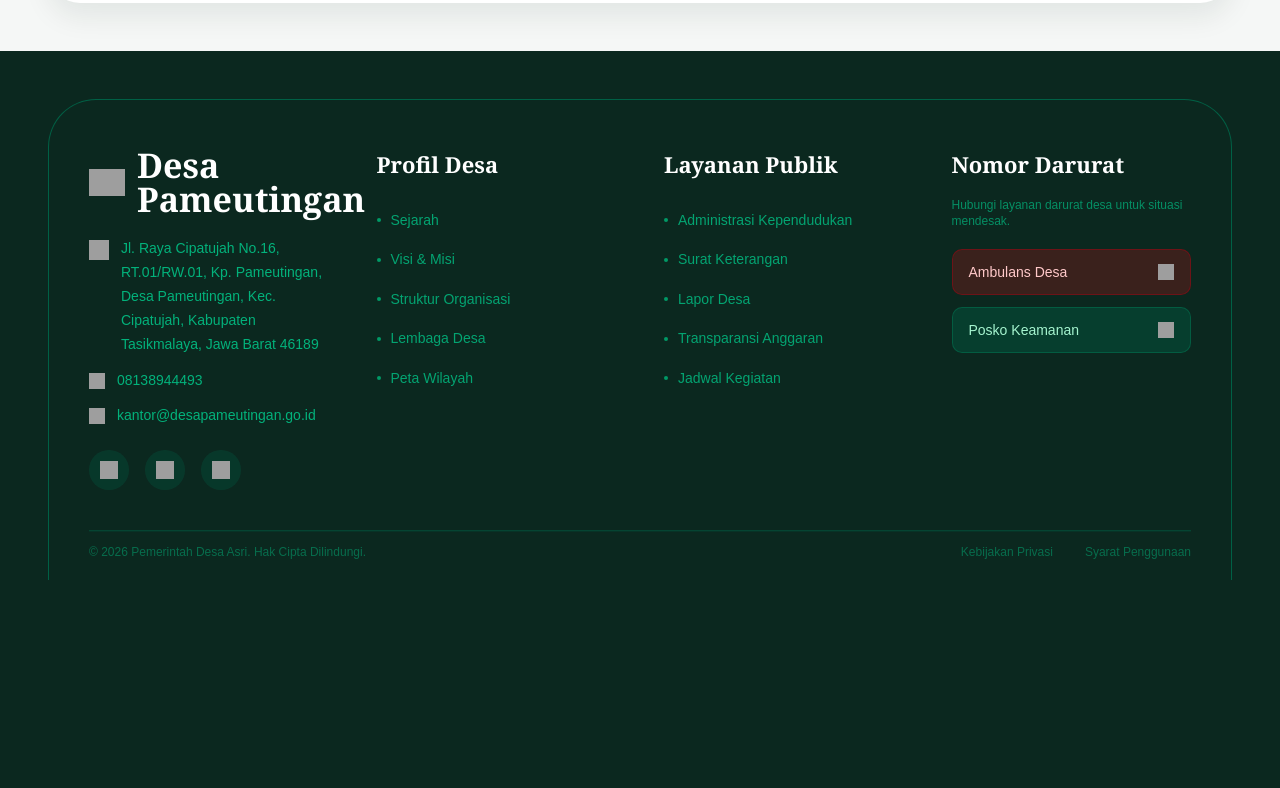
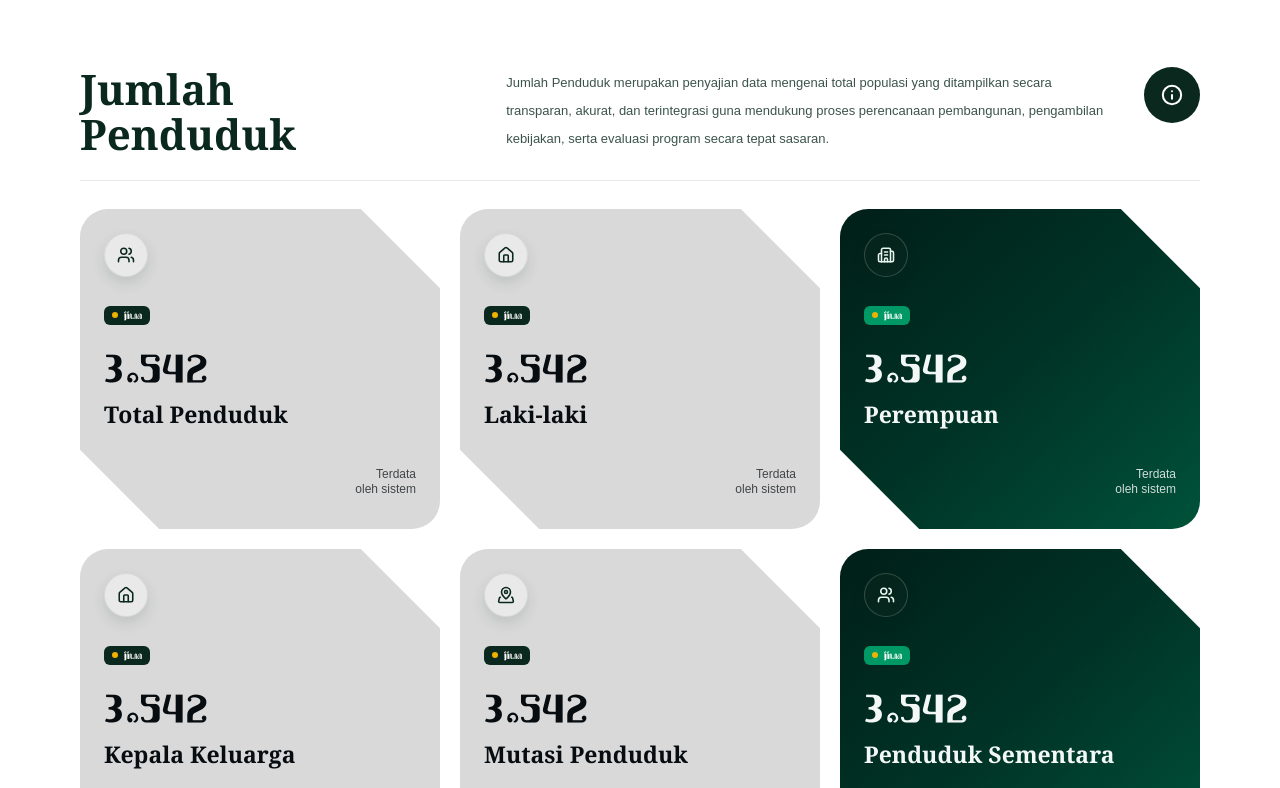
Before and after one commit to desainkode/fe-despametingan, a Next.js app: page /infografis in a window 1280 px wide. Shown: the part 1300-2088 px from the top of the page. Before the commit the page ends 1880 px from the top, so only its background shows below. Built offline with nearby package versions, Linux system fonts and the light colour scheme; grey boxes are pictures that could not be loaded.

Commit message:
feat: update styling and structure of Infografis and Penduduk components for improved layout and readability

```diff
--- a/src/app/infografis/components/InfografisTabs.tsx
+++ b/src/app/infografis/components/InfografisTabs.tsx
@@ -162,7 +162,7 @@ export default function InfografisTabs() {
         onChangeTab={setActiveTab}
       />
 
-      <section className="bg-[#F5F7F6] px-4 py-8 md:px-10 md:py-10 lg:px-12 lg:py-12 transition-colors duration-300 ease-out">
+      <section className="bg-[#FFFFFF] px-4 py-8 md:px-10 md:py-10 lg:px-12 lg:py-12 transition-colors duration-300 ease-out">
         <div className="animate-fade-in">
           {featurePanels[activeTab]}
         </div>
--- a/src/app/infografis/components/PendudukSection.tsx
+++ b/src/app/infografis/components/PendudukSection.tsx
@@ -1,5 +1,10 @@
 import { Info } from "lucide-react";
-import { Building2, House, MapPinned, Users } from "lucide-react";
+import {
+  Building2,
+  House,
+  MapPinned,
+  Users,
+} from "lucide-react";
 
 import { sectionCardClass } from "./section-ui";
 
@@ -8,6 +13,7 @@ const kartuDemografi: Array<{
   angka: string;
   bgColor: string;
   textColor: string;
+  labelColor: string;
   icon: React.ComponentType<{
     size?: number | string;
     strokeWidth?: number;
@@ -19,6 +25,7 @@ const kartuDemografi: Array<{
     angka: "3.542",
     bgColor: "#D9D9D9",
     textColor: "#070C10",
+    labelColor: "#070C10",
     icon: Users,
   },
   {
@@ -26,6 +33,7 @@ const kartuDemografi: Array<{
     angka: "4",
     bgColor: "#F0B100",
     textColor: "#FEFEFE",
+    labelColor: "#FEFEFE",
     icon: House,
   },
   {
@@ -33,6 +41,7 @@ const kartuDemografi: Array<{
     angka: "1.087",
     bgColor: "#009966",
     textColor: "#FEFEFE",
+    labelColor: "#FEFEFE",
     icon: Building2,
   },
   {
@@ -40,7 +49,56 @@ const kartuDemografi: Array<{
     angka: "12/5",
     bgColor: "#006045",
     textColor: "#FEFEFE",
+    labelColor: "#FEFEFE",
     icon: MapPinned,
+  },
+];
+
+const kartuJumlahPenduduk: Array<{
+  label: string;
+  angka: string;
+  tone: "light" | "dark";
+  icon: React.ComponentType<{
+    size?: number | string;
+    strokeWidth?: number;
+    className?: string;
+  }>;
+}> = [
+  {
+    label: "Total Penduduk",
+    angka: "3.542",
+    tone: "light",
+    icon: Users,
+  },
+  {
+    label: "Laki-laki",
+    angka: "3.542",
+    tone: "light",
+    icon: House,
+  },
+  {
+    label: "Perempuan",
+    angka: "3.542",
+    tone: "dark",
+    icon: Building2,
+  },
+  {
+    label: "Kepala Keluarga",
+    angka: "3.542",
+    tone: "light",
+    icon: House,
+  },
+  {
+    label: "Mutasi Penduduk",
+    angka: "3.542",
+    tone: "light",
+    icon: MapPinned,
+  },
+  {
+    label: "Penduduk Sementara",
+    angka: "3.542",
+    tone: "dark",
+    icon: Users,
   },
 ];
 
@@ -49,6 +107,7 @@ function DemografiCard({
   angka,
   bgColor,
   textColor,
+  labelColor,
   icon: Icon,
   delayMs,
 }: {
@@ -56,6 +115,7 @@ function DemografiCard({
   angka: string;
   bgColor: string;
   textColor: string;
+  labelColor: string;
   icon: React.ComponentType<{
     size?: number | string;
     strokeWidth?: number;
@@ -87,8 +147,8 @@ function DemografiCard({
       <div className="absolute left-[17%] top-[20.5%]">
         <div className="flex flex-col items-start justify-center gap-8" style={{ color: textColor }}>
           <h3
-            className="whitespace-pre-line text-[27px] font-bold leading-[1.12]"
-            style={{ fontFamily: "var(--font-upakarti)" }}
+            className="whitespace-pre-line font-[Georgia,serif] text-[19px] font-bold leading-[1.2]"
+            style={{ color: labelColor }}
           >
             {label}
           </h3>
@@ -109,9 +169,82 @@ function DemografiCard({
   );
 }
 
+function JumlahPendudukCard({
+  label,
+  angka,
+  tone,
+  icon: Icon,
+  delayMs,
+}: {
+  label: string;
+  angka: string;
+  tone: "light" | "dark";
+  icon: React.ComponentType<{
+    size?: number | string;
+    strokeWidth?: number;
+    className?: string;
+  }>;
+  delayMs: number;
+}) {
+  const isDark = tone === "dark";
+
+  return (
+    <article
+      className={`hero-reveal relative isolate h-67.5 overflow-hidden rounded-tl-[28px] rounded-br-[28px]  p-6 sm:h-75 md:h-80 ${
+        isDark
+          ? "bg-linear-to-br from-[#001F18] via-[#003326] to-[#005239] text-[#F3F8F6]"
+          : "bg-[#D9D9D9] text-[#070C10]"
+      }`}
+      style={{ animationDelay: `${delayMs}ms` }}
+    >
+      <div className="pointer-events-none absolute -right-14 -top-14 h-28 w-28 rotate-45 bg-[#FFFFFF]" />
+      <div className="pointer-events-none absolute -bottom-14 -left-14 h-28 w-28 rotate-45 bg-[#FFFFFF]" />
+
+      <div
+        className={`relative inline-flex h-11 w-11 items-center justify-center rounded-full border shadow-[0_6px_14px_rgba(11,40,31,0.12)] ${
+          isDark
+            ? "border-white/18 bg-[#0B281F]/48 text-[#EAF7F1]"
+            : "border-[#0B281F]/8 bg-white/42 text-[#0B281F]"
+        }`}
+      >
+        <Icon size={18} strokeWidth={2.1} />
+      </div>
+
+      <div className="relative mt-6 flex h-[calc(100%-4.75rem)] flex-col justify-between">
+        <div>
+          <div className={`mb-3 inline-flex items-center gap-1.5 rounded-md px-2 py-1 ${isDark ? "bg-[#009966] text-white" : "bg-[#0B281F] text-white"}`}>
+            <span className="h-1.5 w-1.5 rounded-full bg-[#F0B100]" />
+            <span className="text-[11px] leading-none" style={{ fontFamily: "var(--font-upakarti)" }}>
+              Jiwa
+            </span>
+          </div>
+
+          <p
+            className="text-[54px] leading-[0.9] sm:text-[58px]"
+            style={{ fontFamily: "var(--font-upakarti)" }}
+          >
+            {angka}
+          </p>
+
+          <h3 className="mt-3 font-[Georgia,serif] text-[19px] font-bold leading-[1.15] sm:text-[21px] md:text-[23px]">
+            {label}
+          </h3>
+        </div>
+
+        <p className={`self-end text-right text-[12px] leading-tight ${isDark ? "text-[#F5F7F6]/85" : "text-[#070C10]/72"}`}>
+          Terdata
+          <br />
+          oleh sistem
+        </p>
+      </div>
+    </article>
+  );
+}
+
 export function PendudukSection() {
   return (
-    <div className={sectionCardClass + " bg-white"} id="penduduk">
+    <div className="space-y-8" id="penduduk">
+      <div className={sectionCardClass + " bg-white"}>
         <div className="grid gap-4 border-b border-[#0B281F]/10 pb-6 md:grid-cols-[minmax(0,0.95fr)_minmax(0,1.45fr)_auto] md:items-start md:gap-6">
           <h2
             className="hero-reveal font-[Georgia,serif] text-[26px] font-bold leading-[1.06] text-[#0B281F] md:text-[34px] lg:text-[42px]"
@@ -160,6 +293,7 @@ export function PendudukSection() {
                 angka={item.angka}
                 bgColor={item.bgColor}
                 textColor={item.textColor}
+                labelColor={item.labelColor}
                 icon={item.icon}
                 delayMs={300 + idx * 100}
               />
@@ -167,5 +301,46 @@ export function PendudukSection() {
           </div>
         </div>
       </div>
+
+      <section className={sectionCardClass + " bg-[#FFFFFF]"}>
+        <div className="flex flex-col gap-7">
+          <div className="grid gap-4 border-b border-[#0B281F]/10 pb-6 md:grid-cols-[minmax(0,0.95fr)_minmax(0,1.45fr)_auto] md:items-start md:gap-6">
+            <h2 className="hero-reveal font-[Georgia,serif] text-[26px] font-bold leading-[1.06] text-[#0B281F] md:text-[34px] lg:text-[42px]">
+              Jumlah
+              <br />
+              Penduduk
+            </h2>
+
+            <p className="hero-reveal max-w-none pt-0.5 text-[12px] leading-6 text-[#0B281F]/80 md:text-[13px] md:leading-7">
+              Jumlah Penduduk merupakan penyajian data mengenai total populasi
+              yang ditampilkan secara transparan, akurat, dan terintegrasi guna
+              mendukung proses perencanaan pembangunan, pengambilan kebijakan,
+              serta evaluasi program secara tepat sasaran.
+            </p>
+
+            <button
+              type="button"
+              aria-label="Informasi jumlah penduduk"
+              className="hero-reveal inline-flex h-14 w-14 shrink-0 items-center justify-center self-start rounded-full bg-[#0B281F] text-white transition-transform duration-300 hover:-translate-y-0.5"
+            >
+              <Info size={22} strokeWidth={2.2} />
+            </button>
+          </div>
+
+          <div className="grid grid-cols-1 gap-5 md:grid-cols-2 xl:grid-cols-3">
+            {kartuJumlahPenduduk.map((item, idx) => (
+              <JumlahPendudukCard
+                key={`${item.label}-${idx}`}
+                label={item.label}
+                angka={item.angka}
+                tone={item.tone}
+                icon={item.icon}
+                delayMs={120 + idx * 80}
+              />
+            ))}
+          </div>
+        </div>
+      </section>
+    </div>
   );
 }
--- a/src/app/infografis/components/section-ui.tsx
+++ b/src/app/infografis/components/section-ui.tsx
@@ -1,7 +1,7 @@
 import { Info } from "lucide-react";
 
 export const sectionCardClass =
-  "mx-auto w-full max-w-7xl rounded-4xl px-5 py-6 shadow-[0_14px_28px_rgba(11,40,31,0.08)] sm:px-6 md:px-7 md:py-7 lg:px-8 lg:py-8";
+  "mx-auto w-full max-w-7xl rounded-4xl px-5 py-6 sm:px-6 md:px-7 md:py-7 lg:px-8 lg:py-8";
 
 export function SectionHeader({
   title,
```
Lines whose indentation alone changed are shown as unchanged.
